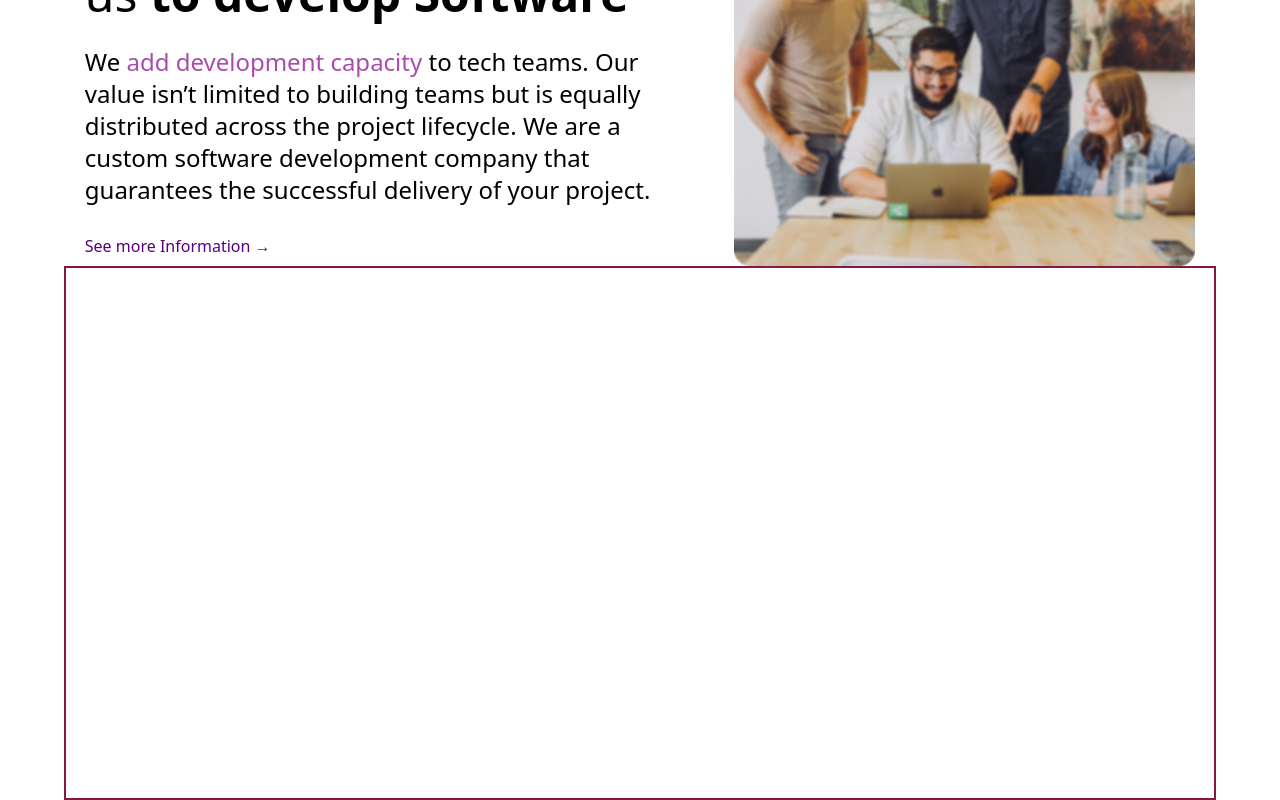
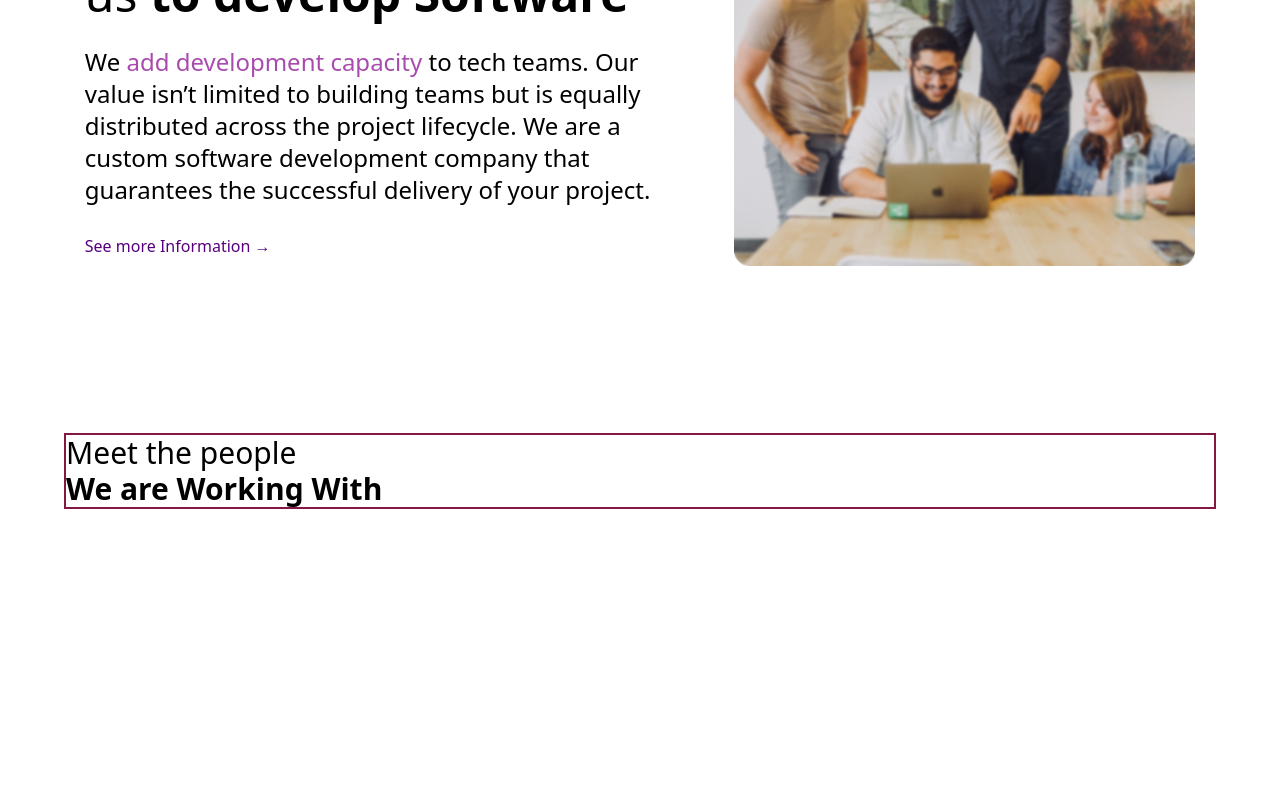
Before and after one commit to obuastella/the4coders, a React (Create React App) app in the folder front-end/: page / in a window 1280 px wide. Shown: the part 1396-2196 px from the top of the page. After the commit the page ends 1905 px from the top, so only its background shows below. Built offline with nearby package versions, Linux system fonts and the light colour scheme.

Commit message:
Finalized section

```diff
--- a/front-end/src/pages/Home.jsx
+++ b/front-end/src/pages/Home.jsx
@@ -61,7 +61,12 @@ function Home() {
           alt="teams"
         />
       </section>
-      <section className="border-2 border-pink-900 h-2/3 w-[90%] m-auto"></section>
+      <section className="border-2 border-pink-900 w-[90%] m-auto mt-[13%]">
+        <h2 className="text-3xl">
+          Meet the people <br />
+          <span className="font-bold"> We are Working With </span>
+        </h2>
+      </section>
     </div>
   );
 }
```
